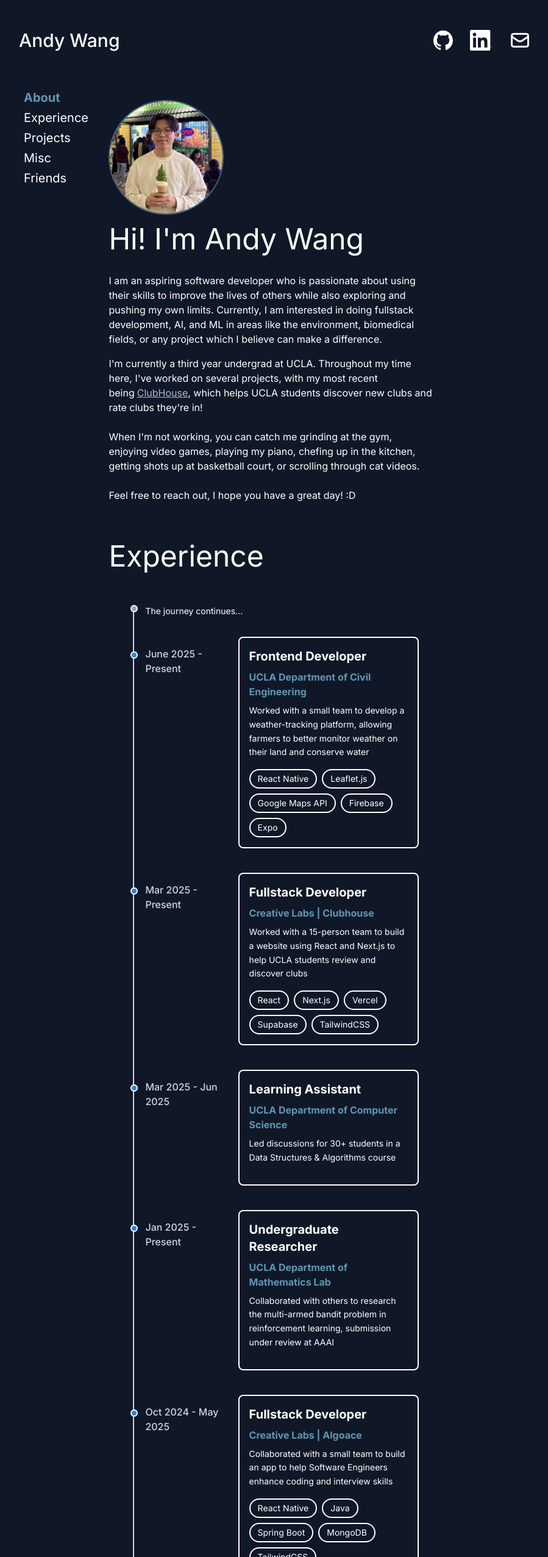
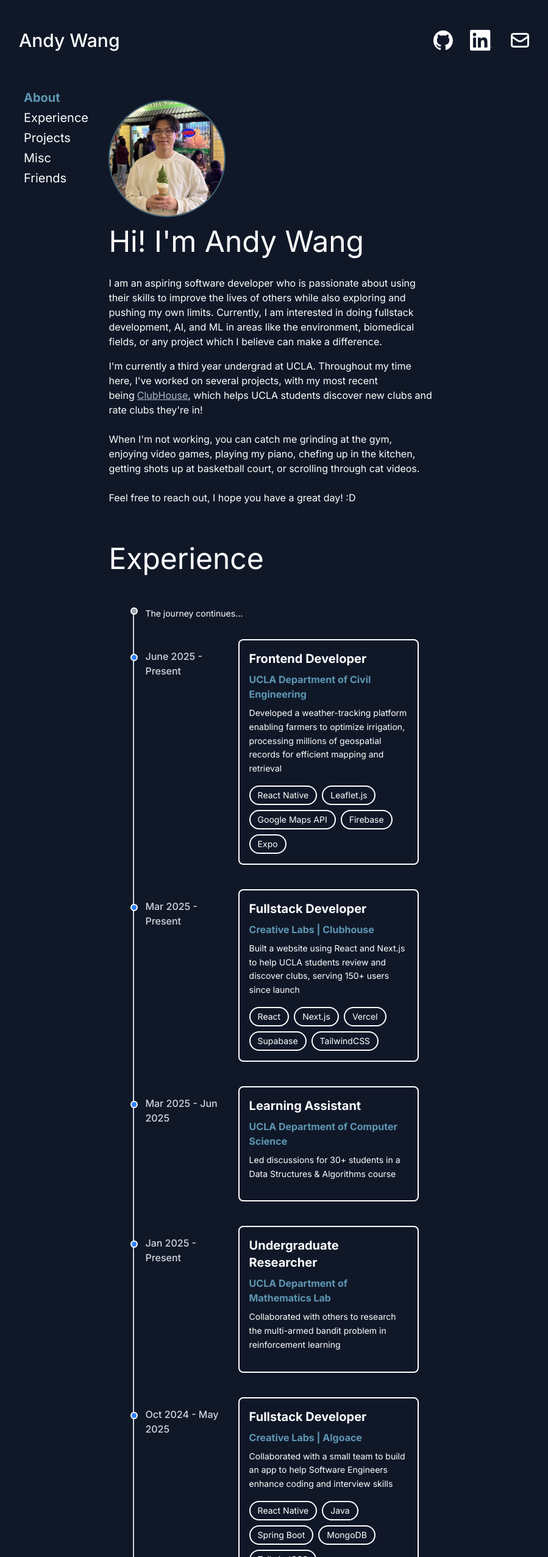
Before and after one commit to DiAndyW/portfolio, a React (Vite) app: page / in a window 1280 px wide. Shown: the top 2553 px of the page at 61% size, without its empty margins (185-1084 px from the left). Built offline with nearby package versions, Linux system fonts and the light colour scheme.

Commit message:
profile pic min size, updated experience description

```diff
--- a/src/components/AboutSection.tsx
+++ b/src/components/AboutSection.tsx
@@ -2,8 +2,8 @@ export function AboutSection() {
     return (
         <div className="flex self-center items-center">
             <div className="mt-8 font-normal">
-                <img src="/portfolio/assets/pic.jpg" alt="cat" className="w-1/3 h-auto ml-4 border-2 border-[#41677a] rounded-full"></img>
-                <h1 className="text-5xl p-4">
+                <img src="/portfolio/assets/pic.jpg" alt="cat" className="w-1/3 h-auto ml-4 border-2 border-[#41677a] rounded-full min-w-48"></img>
+                <h1 className="text-3xl sm:text-4xl lg:text-5xl p-4">
                 Hi! I'm Andy Wang
                 </h1>
                 <p className="text-l p-4 pb-2">
--- a/src/components/ExperienceSection.tsx
+++ b/src/components/ExperienceSection.tsx
@@ -10,7 +10,7 @@ const ExperienceSection = () => {
             title: "Frontend Developer",
             organization: "UCLA Department of Civil Engineering",
             technologies: ['React Native', 'Leaflet.js', 'Google Maps API', 'Firebase', 'Expo'],
-            description: "Worked with a small team to develop a weather-tracking platform, allowing farmers to better monitor weather on their land and conserve water",
+            description: "Developed a weather-tracking platform enabling farmers to optimize irrigation, processing millions of geospatial records for efficient mapping and retrieval",
             points: [
                 "Created a responsive, cross-platform interface using React Native, supporting web, iOS, and Android",
                 "Used Leaflet.js for web maps, and React Native Maps and Google Maps API on mobile to display weather layers from Google Earth Engine",
@@ -23,11 +23,11 @@ const ExperienceSection = () => {
             title: "Fullstack Developer",
             organization: "Creative Labs | Clubhouse",
             technologies: ['React', 'Next.js', 'Vercel', 'Supabase', 'TailwindCSS'],
-            description: "Worked with a 15-person team to build a website using React and Next.js to help UCLA students review and discover clubs",
+            description: "Built a website using React and Next.js to help UCLA students review and discover clubs, serving 150+ users since launch",
             link: "https://www.clubhouseucla.com/",
             points: [
-                "Helped create multiple dynamic API routes to Supabase for different queries to ensure efficient database usage",
-                "Implemented and optimized partial matching in search results, reducing loading times by 50%",
+                "Created multiple dynamic API routes to Supabase for different queries to ensure efficient database usage",
+                "Implemented and optimized partial matching in searching, reducing loading times by 50%",
                 "Collaborated with the design team and other developers to bring Hi-Fi designs to life using TailwindCSS"
             ]
         },
@@ -50,7 +50,7 @@ const ExperienceSection = () => {
             title: "Undergraduate Researcher",
             organization: "UCLA Department of Mathematics Lab",
             technologies: [],
-            description: "Collaborated with others to research the multi-armed bandit problem in reinforcement learning, submission under review at AAAI",
+            description: "Collaborated with others to research the multi-armed bandit problem in reinforcement learning",
             points: [
                 "Numerically analyzed several other UCB algorithms for their effectiveness in this setting",
                 "Designed two algorithms with an intervals approach in one and a round-robin style in the other, reaching sublinear regret in both"
@@ -65,7 +65,7 @@ const ExperienceSection = () => {
             description: "Collaborated with a small team to build an app to help Software Engineers enhance coding and interview skills",
             points: [
                 "Engineered the backend infrastructure using Spring Boot and MongoDB to manage and process user data efficiently, improving processes by 60%",
-                "Facilitated seamless communication between the backend and frontend by designing and testing a RESTful API, ensuring proper integration and data exchange for the mobile app",
+                "Wrote, tested, and optimized RESTful API endpoints using Postman, ensuring proper integration and improving loading speed by 50%",
                 "Implemented Hi-Fi designs and made UI/UX improvements on the frontend using TailwindCSS"
             ]
 
```
Also changed, not shown: 1 other file (tests, documents, lock files or other folders).
